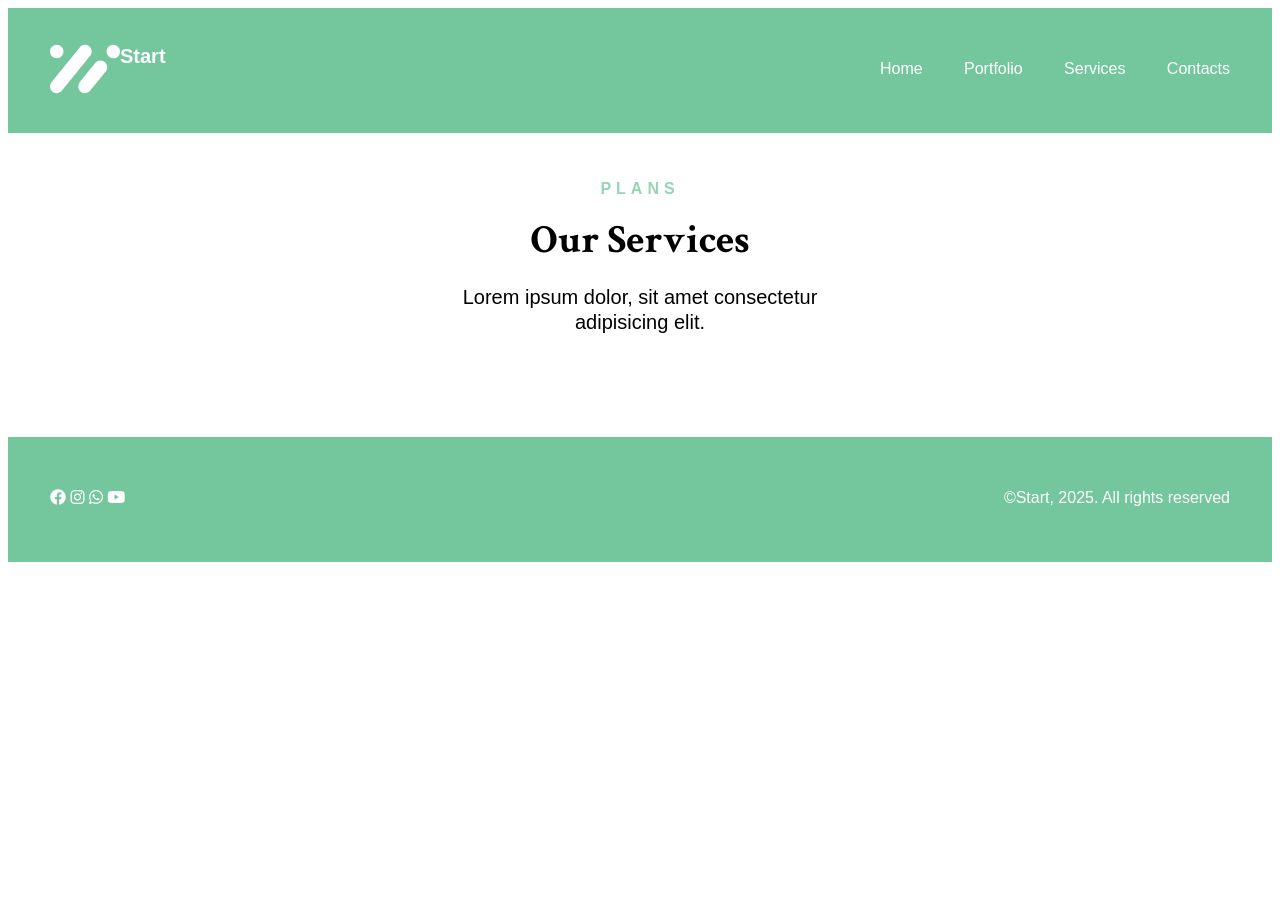
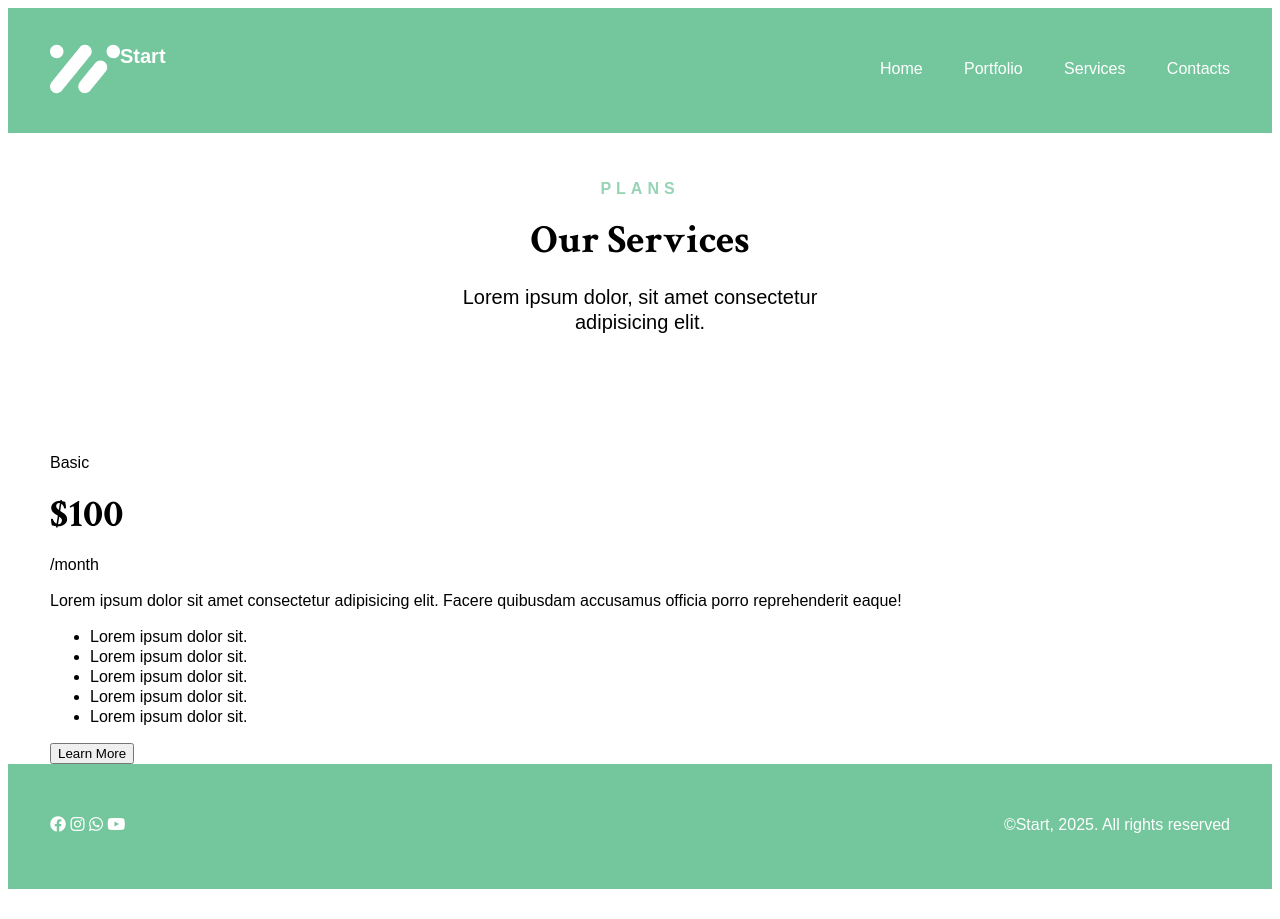
Before and after one commit to SvetlinGG/SIRMA-Academy, a plain HTML site: page Media-Queries-2/index.html in a window 1280 px wide. Before the commit the page ends 800 px from the top, so only its background shows below. Drawn offline with Linux system fonts and the light colour scheme.

Commit message:
offer section

```diff
--- a/Media-Queries-2/index.html
+++ b/Media-Queries-2/index.html
@@ -43,6 +43,50 @@
                 <p class="sub-heading">Lorem ipsum dolor, sit amet consectetur adipisicing elit.</p>
             </div>
         </section>
+        <section class="offer-section">
+            <div class="basic">
+                <p class="programm">Basic</p>
+                <h1>$100</h1>
+                <p class="month">/month</p>
+                <p>Lorem ipsum dolor sit amet consectetur adipisicing elit. Facere quibusdam accusamus officia porro reprehenderit eaque!</p>
+                <ul>
+                    <li>Lorem ipsum dolor sit.</li>
+                    <li>Lorem ipsum dolor sit.</li>
+                    <li>Lorem ipsum dolor sit.</li>
+                    <li>Lorem ipsum dolor sit.</li>
+                    <li>Lorem ipsum dolor sit.</li>
+                </ul>
+                <button>Learn More</button>
+            </div>
+            <!-- <div class="plus"></div>
+                <p class="programm">Plus</p>
+                <h1>$250</h1>
+                <p class="month">/month</p>
+                <p>Lorem ipsum dolor sit amet consectetur adipisicing elit. Facere quibusdam accusamus officia porro reprehenderit eaque!</p>
+                <ul>
+                    <li>Lorem ipsum dolor sit.</li>
+                    <li>Lorem ipsum dolor sit.</li>
+                    <li>Lorem ipsum dolor sit.</li>
+                    <li>Lorem ipsum dolor sit.</li>
+                    <li>Lorem ipsum dolor sit.</li>
+                </ul>
+                <button>Learn More</button>
+            </div>
+            <div class="pro"></div>
+                <p class="programm">Pro</p>
+                <h1>$400</h1>
+                <p class="month">/month</p>
+                <p>Lorem ipsum dolor sit amet consectetur adipisicing elit. Facere quibusdam accusamus officia porro reprehenderit eaque!</p>
+                <ul>
+                    <li>Lorem ipsum dolor sit.</li>
+                    <li>Lorem ipsum dolor sit.</li>
+                    <li>Lorem ipsum dolor sit.</li>
+                    <li>Lorem ipsum dolor sit.</li>
+                    <li>Lorem ipsum dolor sit.</li>
+                </ul>
+                <button>Learn More</button>
+            </div> -->
+        </section>
 
     </main>
     <footer class="footer-section">
--- a/Media-Queries-2/style.css
+++ b/Media-Queries-2/style.css
@@ -84,3 +84,8 @@ h1 {
     font-weight: 240px;
 
 }
+.offer-section {
+    width: 100%;
+    display: grid;
+
+}
```
